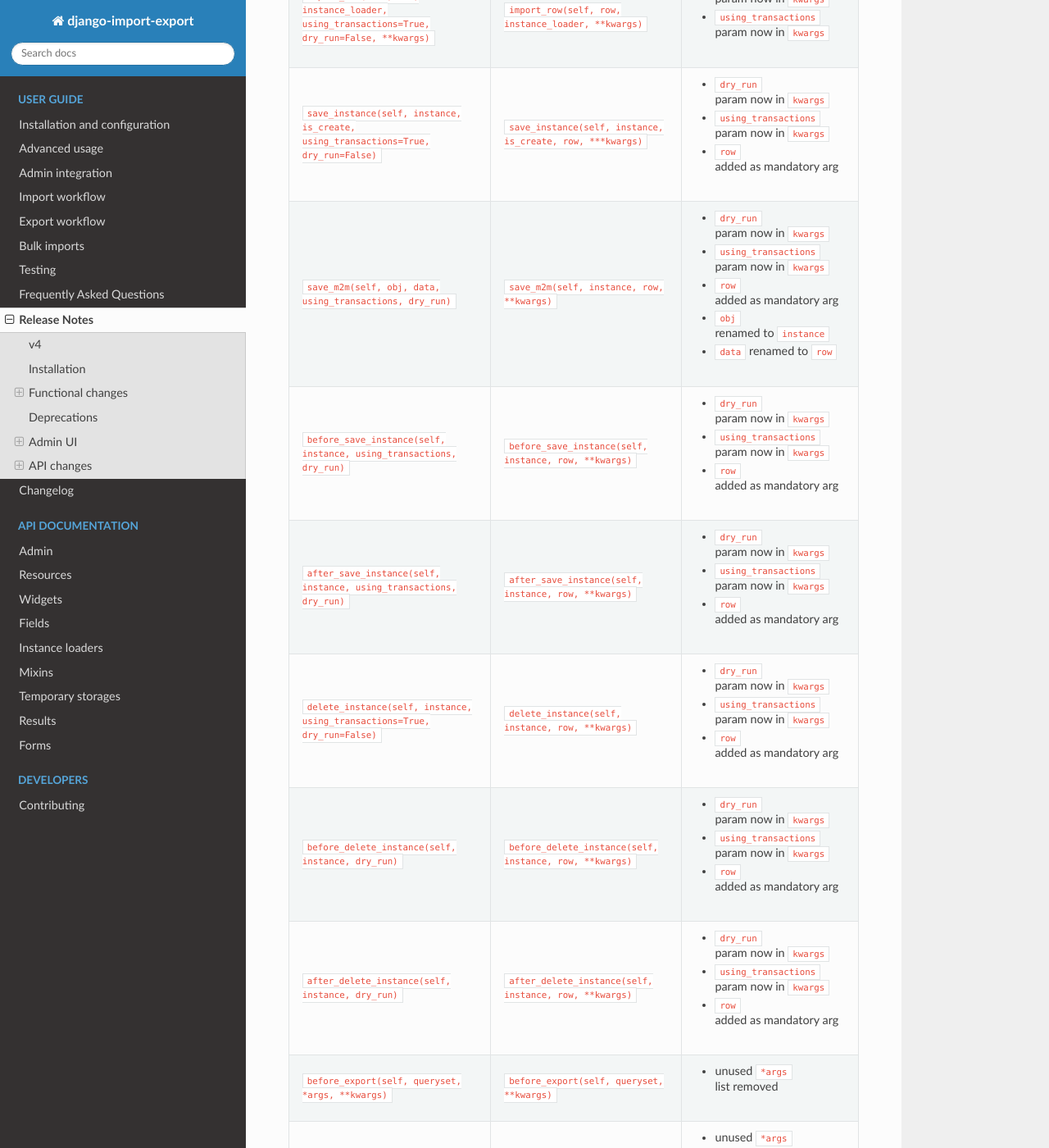
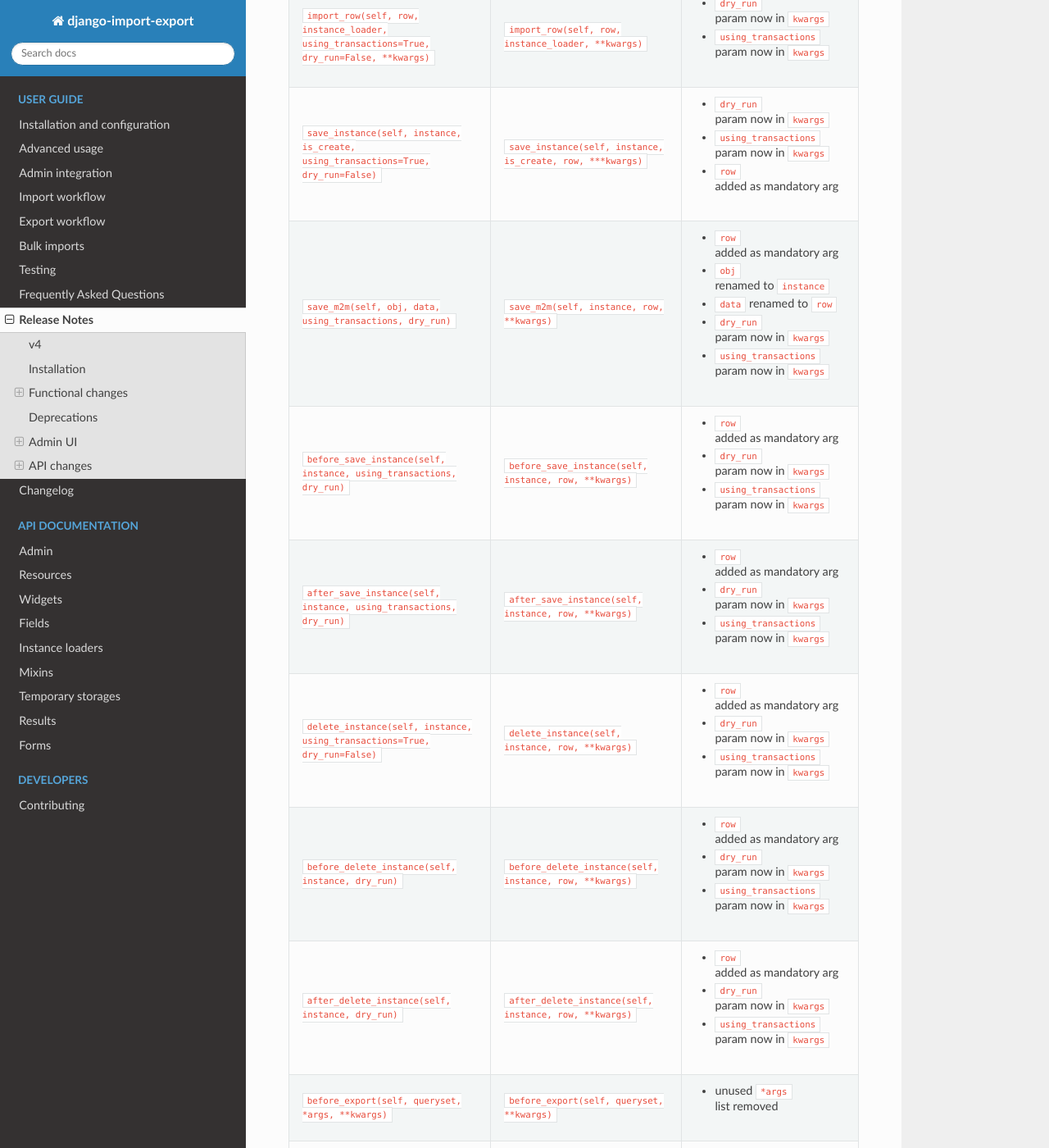
Before and after one commit to django-import-export/django-import-export, a Sphinx documentation site: the page built from docs/release_notes.rst, in a window 1280 px wide and 1400 px high, scrolled down 3912 px. Shown: the whole window at 82% size. Built offline with Sphinx 7.4.7 and the Read the Docs theme 2.0.0, drawn with Linux system fonts in a browser that asks for light colours; pages that are not in the unit, such as notebooks, are missing from menus; the version number could not be read and is left out.

```diff
--- a/docs/release_notes.rst
+++ b/docs/release_notes.rst
@@ -200,41 +204,41 @@ This section describes methods in which the parameters have changed.
 
    * - ``save_m2m(self, obj, data, using_transactions, dry_run)``
      - ``save_m2m(self, instance, row, **kwargs)``
-     - * ``dry_run`` param now in ``kwargs``
-       * ``using_transactions`` param now in ``kwargs``
-       * ``row`` added as mandatory arg
+     - * ``row`` added as mandatory arg
        * ``obj`` renamed to ``instance``
        * ``data`` renamed to ``row``
+       * ``dry_run`` param now in ``kwargs``
+       * ``using_transactions`` param now in ``kwargs``
 
    * - ``before_save_instance(self, instance, using_transactions, dry_run)``
      - ``before_save_instance(self, instance, row, **kwargs)``
-     - * ``dry_run`` param now in ``kwargs``
+     - * ``row`` added as mandatory arg
+       * ``dry_run`` param now in ``kwargs``
        * ``using_transactions`` param now in ``kwargs``
-       * ``row`` added as mandatory arg
 
    * - ``after_save_instance(self, instance, using_transactions, dry_run)``
      - ``after_save_instance(self, instance, row, **kwargs)``
-     - * ``dry_run`` param now in ``kwargs``
+     - * ``row`` added as mandatory arg
+       * ``dry_run`` param now in ``kwargs``
        * ``using_transactions`` param now in ``kwargs``
-       * ``row`` added as mandatory arg
 
    * - ``delete_instance(self, instance, using_transactions=True, dry_run=False)``
      - ``delete_instance(self, instance, row, **kwargs)``
-     - * ``dry_run`` param now in ``kwargs``
+     - * ``row`` added as mandatory arg
+       * ``dry_run`` param now in ``kwargs``
        * ``using_transactions`` param now in ``kwargs``
-       * ``row`` added as mandatory arg
 
    * - ``before_delete_instance(self, instance, dry_run)``
      - ``before_delete_instance(self, instance, row, **kwargs)``
-     - * ``dry_run`` param now in ``kwargs``
+     - * ``row`` added as mandatory arg
+       * ``dry_run`` param now in ``kwargs``
        * ``using_transactions`` param now in ``kwargs``
-       * ``row`` added as mandatory arg
 
    * - ``after_delete_instance(self, instance, dry_run)``
      - ``after_delete_instance(self, instance, row, **kwargs)``
-     - * ``dry_run`` param now in ``kwargs``
+     - * ``row`` added as mandatory arg
+       * ``dry_run`` param now in ``kwargs``
        * ``using_transactions`` param now in ``kwargs``
-       * ``row`` added as mandatory arg
 
    * - ``before_export(self, queryset, *args, **kwargs)``
      - ``before_export(self, queryset, **kwargs)``
```
Also changed, not shown: other parts of docs/release_notes.rst (+4 -0 lines), docs/changelog.rst (+5 -2 lines), 3 other files.
